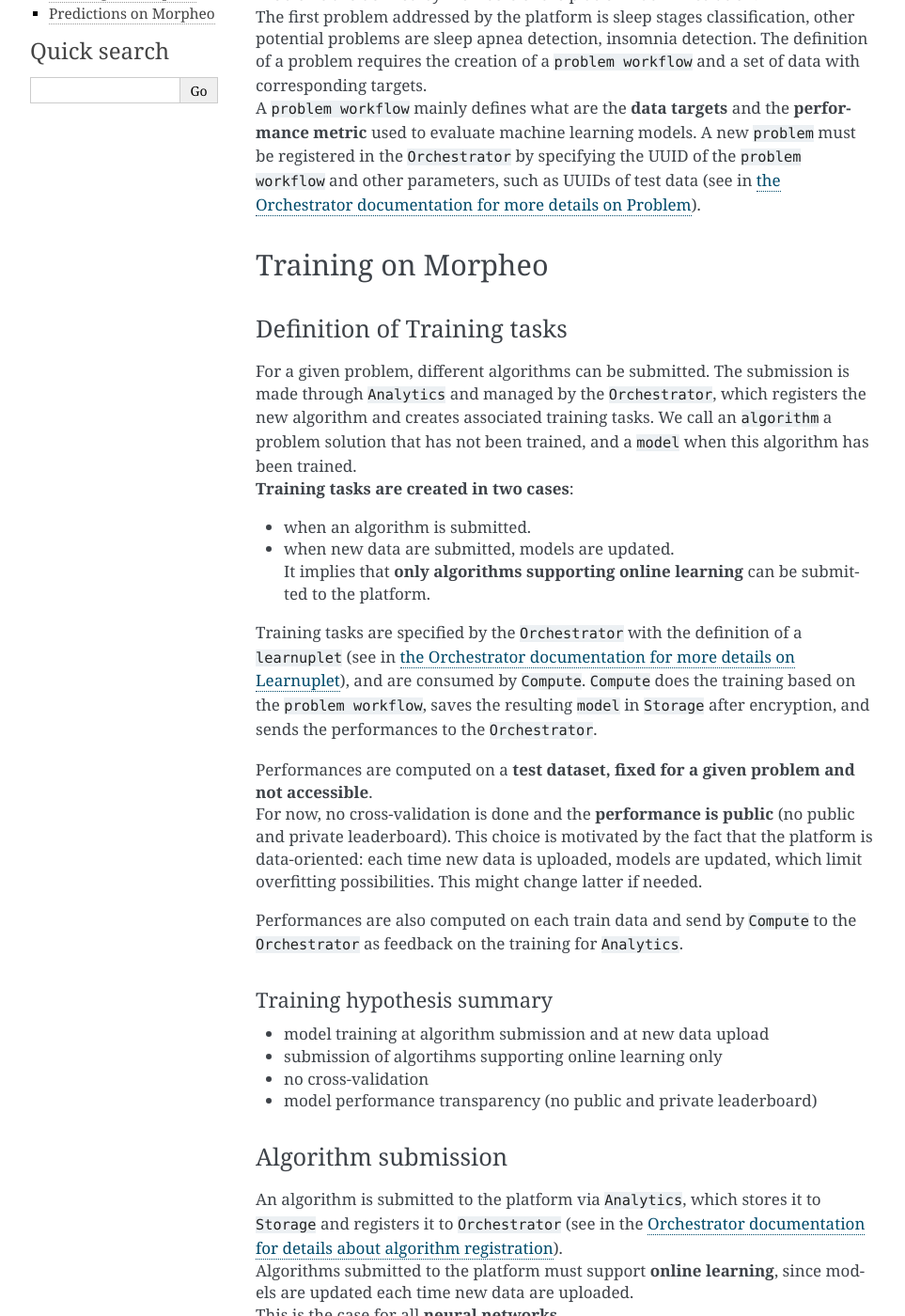
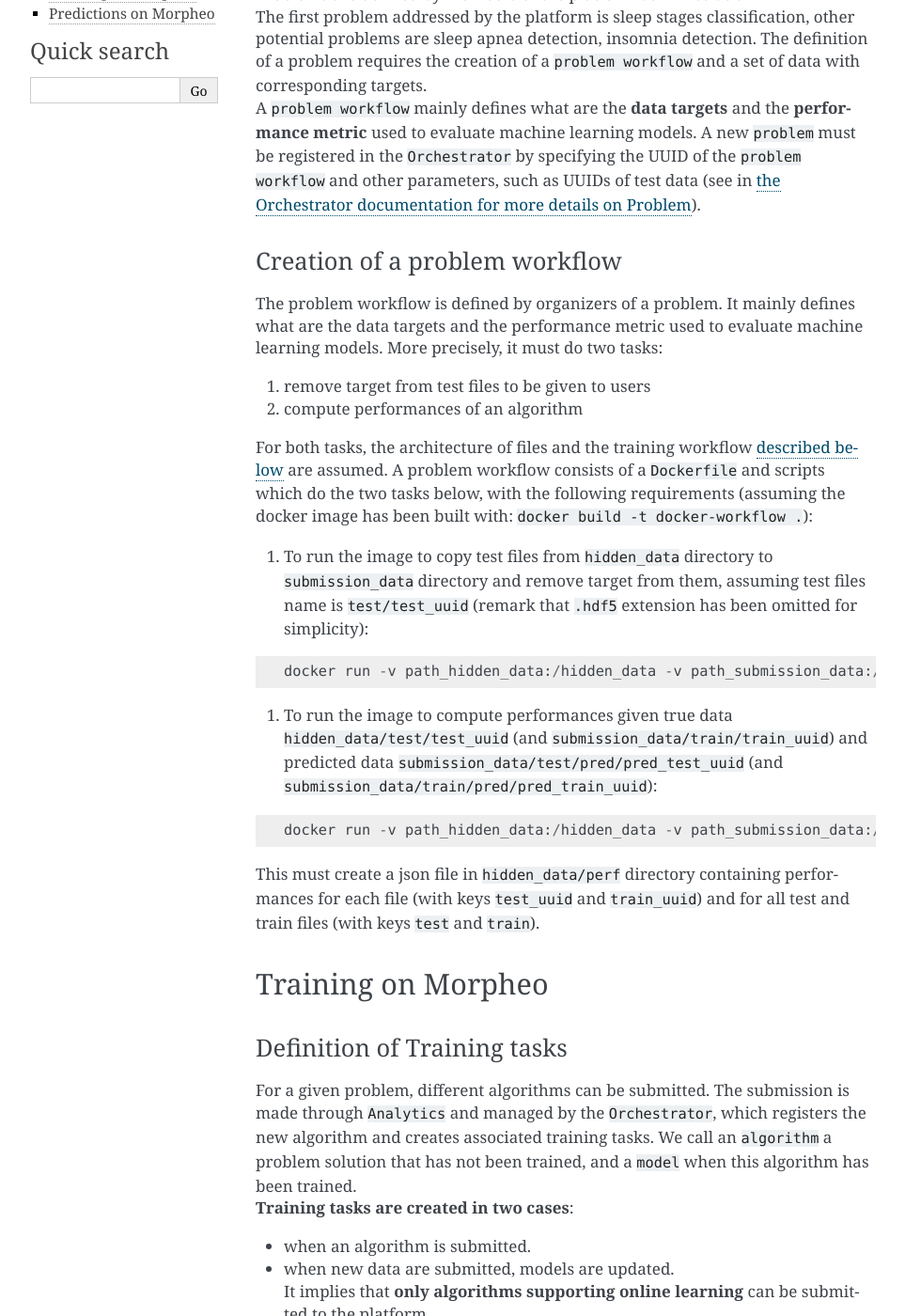
Before and after one commit to MorpheoOrg/morpheo, a Sphinx documentation site: the page built from docs/modules/learning.md, in a window 1280 px wide and 1400 px high, scrolled down 315 px. Shown: the whole window at 94% size, without its empty margins (148-1111 px from the left). Built offline with Sphinx 7.4.7, drawn with Linux system fonts in a browser that asks for light colours; some of the changed text lies outside the part shown.

Commit message:
update on training and different folders

````diff
--- a/docs/modules/learning.md
+++ b/docs/modules/learning.md
@@ -8,6 +8,26 @@ The first problem addressed by the platform is sleep stages classification, othe
 The definition of a problem requires the creation of a `problem workflow` and a set of data with corresponding targets.
 A `problem workflow` mainly defines what are the **data targets** and the **performance metric** used to evaluate machine learning models.
 A new `problem` must be registered in the `Orchestrator` by specifying the UUID of the `problem workflow` and other parameters, such as UUIDs of test data (see in [the Orchestrator documentation for more details on Problem](https://morpheoorg.github.io/morpheo-orchestrator/modules/collections.html#collection-problem)).
+
+### <a name="problem_workflow"></a> Creation of a problem workflow
+
+The problem workflow is defined by organizers of a problem.
+It mainly defines what are the data targets and the performance metric used to evaluate machine learning models. More precisely, it must do two tasks:
+1. remove target from test files to be given to users
+2. compute performances of an algorithm
+
+For both tasks, the architecture of files and the training workflow [described below](#training_phases) are assumed.
+A problem workflow consists of a `Dockerfile` and scripts which do the two tasks below, with the following requirements (assuming the docker image has been built with: `docker build -t docker-workflow .`):
+1. To run the image to copy test files from `hidden_data` directory to `submission_data` directory and remove target from them, assuming test files name is `test/test_uuid` (remark that `.hdf5` extension has been omitted for simplicity):
+```
+docker run -v path_hidden_data:/hidden_data -v path_submission_data:/submission_data docker-workflow -T detarget -i /hidden_data -s /submission_data
+```
+2. To run the image to compute performances given true data `hidden_data/test/test_uuid` (and `submission_data/train/train_uuid`) and  predicted data `submission_data/test/pred/pred_test_uuid` (and `submission_data/train/pred/pred_train_uuid`):
+```
+docker run -v path_hidden_data:/hidden_data -v path_submission_data:/submission_data docker-workflow -T perf -i /hidden_data -s /submission_data
+```
+This must create a json file in `hidden_data/perf` directory containing performances for each file (with keys `test_uuid` and `train_uuid`) and for all test and train files (with keys `test` and `train`).
+
 
 ## Training on Morpheo
 
@@ -47,7 +67,25 @@ This is the case for all **neural networks**.
 Algorithms implemented in the package `scikit learn` can be used if they offer a `partial_fit` method (or a `warm_start` option, TODO: check...).
 
 A submission corresponds to the submission of a [Docker](https://docs.docker.com/engine/getstarted/). It must contain the following elements:
-- a `train.sh`
+- a `Dockerfile`
+- script files
+
+It assumes the architecture of files and training workflow described [below](#training_phases).
+
+Requirements for a submission are the following (the image being built with `docker build -t docker-submission .`):
+- To run the image to train or update the model with data in `path` (train data in `path/train/` and called `train_uuid` and test data in `path/test` and called `test_uuid`, remark that `.hdf5` extension has been removed for simplicity):
+  ```
+  docker run -v path:/data docker-submission -V /data -T train
+  ```
+  It must:
+  - save the model to that next call to this model will use the trained model.
+  - create predictions for data in `path/test/test_uuid` files and `path/train/train_uuid` files and save them in `path/test/pred/pred_test_uuid` files and `path/train/pred/pred_train_uuid` files.
+- To run the image to make predictions for data in `path/test/test_uuid` files:
+  ```
+  docker run -v path:/data docker-submission -V /data -T predict
+  ```
+  It must save the predictions in `path/test_pred/pred_test_uuid` files.
+
 
 
 An example of a submission is given for sleep stages classification [here](https://github.com/MorpheoOrg/hypnogram-wf).
@@ -57,13 +95,13 @@ Saving format is let free for now, since it is part of the code submitted for an
 - for neural networks, best solution is to save them in h5 files
 - for sklearn models, avoid using [Pickle](http://scikit-learn.org/stable/modules/model_persistence.html), since it has "some issues regarding maintainability and security". Better to use json (be careful with numpy array and sklearn objects).
 
-### Training phase
+### <a name="training_phases"></a> Training phase
 
 The workflow of the training phase is the following:
 
 ![training workflow](img/training.png)
 
-This workflow assumes the following file architecture:
+This workflow assumes the following files architecture <a name="folders"></a>:
 
 ![training folders](img/folders.png)
 
````
Also changed, not shown: docs/modules/img/folders.png, docs/modules/img/folders.svg, docs/modules/img/training.png, docs/modules/img/training.svg.
